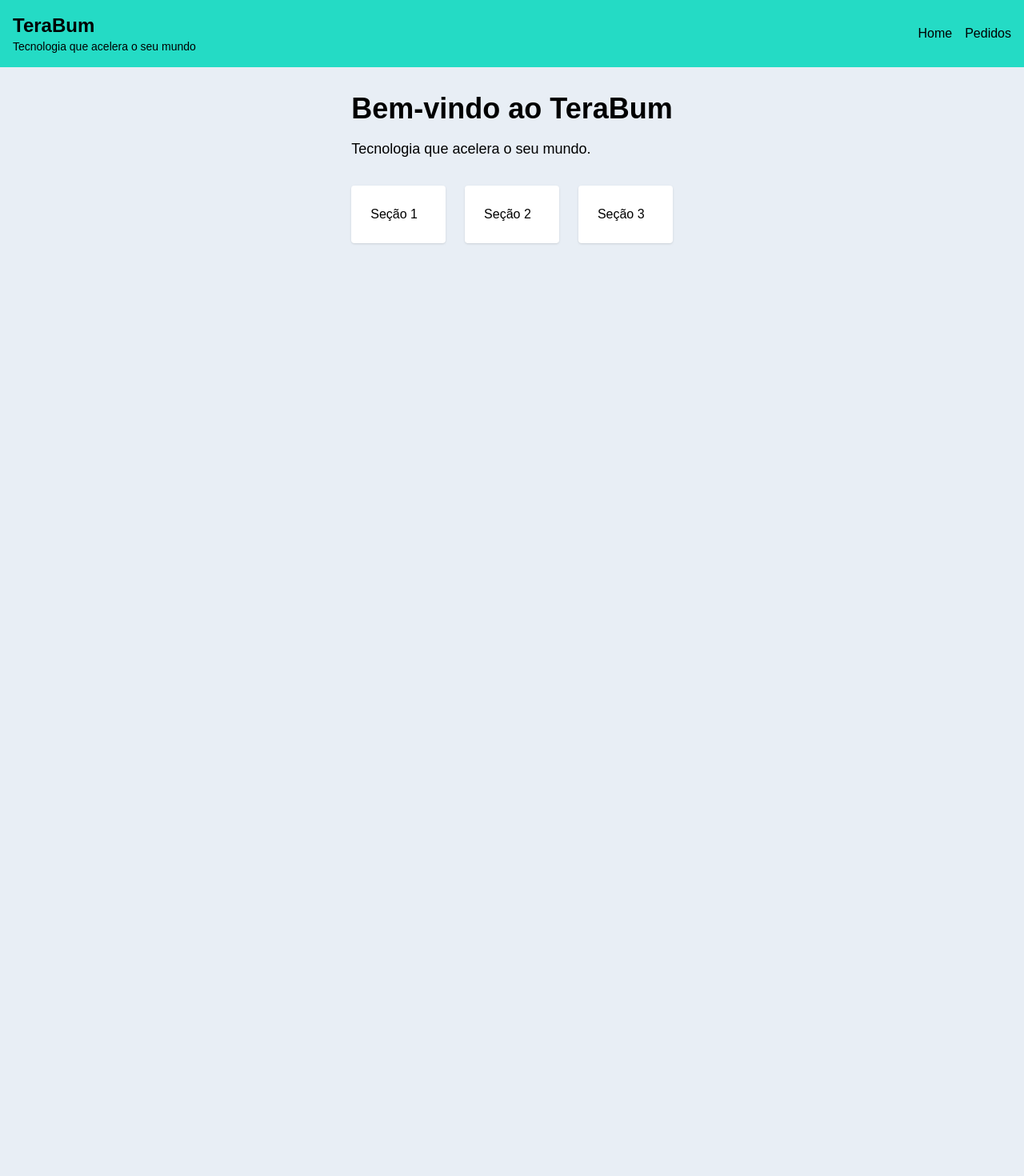
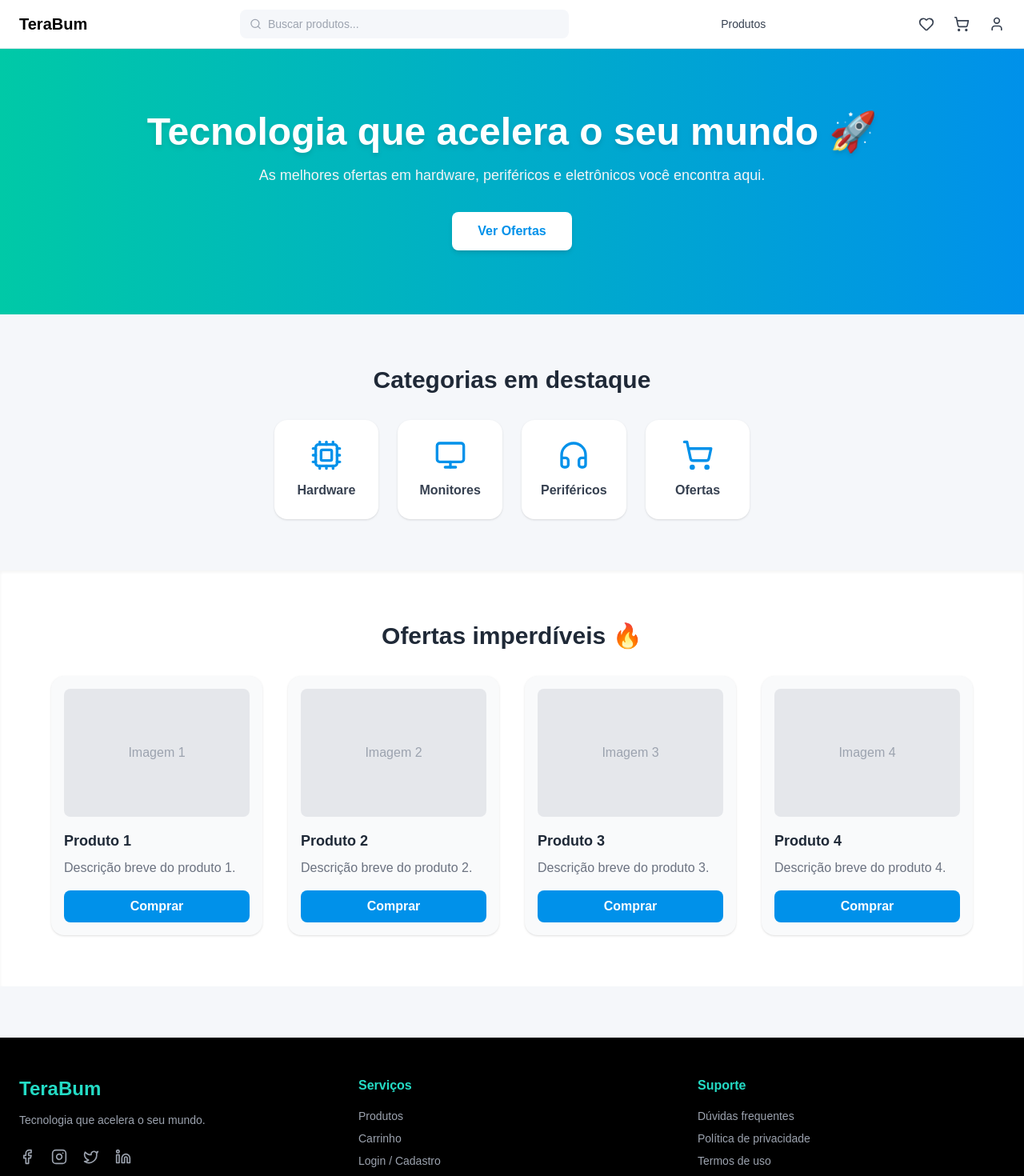
Before and after one commit to TeraBum/frontend-app, a React (Vite) app: page / in a window 1280 px wide. Shown: the top 1470 px of the page at 80% size. Before the commit the page ends 800 px from the top, so only its background shows below. Built offline with nearby package versions, Linux system fonts and the light colour scheme.

Commit message:
atualização-navbar-e-footer

```diff
--- a/package.json
+++ b/package.json
@@ -10,10 +10,11 @@
   },
   "dependencies": {
     "axios": "^1.13.1",
+    "lucide-react": "^0.548.0",
     "prop-types": "^15.8.1",
     "react": "^18.3.1",
     "react-dom": "^18.3.1",
-    "react-router-dom": "^7.9.4"
+    "react-router-dom": "^7.9.5"
   },
   "devDependencies": {
     "@types/prop-types": "^15.7.15",
--- /dev/null
+++ b/src/components/Footer.tsx
@@ -0,0 +1,102 @@
+import React from "react";
+import { Link } from "react-router-dom";
+import { Facebook, Instagram, Twitter, Linkedin } from "lucide-react";
+
+const Footer: React.FC = () => {
+  return (
+    <footer className="bg-[#000000] text-[#e8eef5] py-12 mt-16">
+      <div className="max-w-7xl mx-auto px-6 grid grid-cols-1 md:grid-cols-3 gap-10">
+        {/* LOGO + SLOGAN */}
+        <div>
+          <h2 className="text-2xl font-extrabold text-[#24dbc5]">TeraBum</h2>
+          <p className="text-sm text-gray-400 mt-3 leading-relaxed">
+            Tecnologia que acelera o seu mundo.
+          </p>
+
+          {/* REDES SOCIAIS */}
+          <div className="flex space-x-5 mt-6">
+            <a
+              href="#"
+              className="text-gray-400 hover:text-[#24dbc5] transition-colors"
+              title="Facebook"
+            >
+              <Facebook className="w-5 h-5" />
+            </a>
+            <a
+              href="#"
+              className="text-gray-400 hover:text-[#24dbc5] transition-colors"
+              title="Instagram"
+            >
+              <Instagram className="w-5 h-5" />
+            </a>
+            <a
+              href="#"
+              className="text-gray-400 hover:text-[#24dbc5] transition-colors"
+              title="Twitter"
+            >
+              <Twitter className="w-5 h-5" />
+            </a>
+            <a
+              href="#"
+              className="text-gray-400 hover:text-[#24dbc5] transition-colors"
+              title="LinkedIn"
+            >
+              <Linkedin className="w-5 h-5" />
+            </a>
+          </div>
+        </div>
+
+        {/* COLUNA: SERVIÇOS */}
+        <div>
+          <h3 className="text-[#24dbc5] font-semibold mb-4">Serviços</h3>
+          <ul className="space-y-2 text-sm text-gray-400">
+            <li>
+              <Link to="/products" className="hover:text-[#24dbc5] transition-colors">
+                Produtos
+              </Link>
+            </li>
+            <li>
+              <Link to="/cart" className="hover:text-[#24dbc5] transition-colors">
+                Carrinho
+              </Link>
+            </li>
+            <li>
+              <Link to="/login" className="hover:text-[#24dbc5] transition-colors">
+                Login / Cadastro
+              </Link>
+            </li>
+          </ul>
+        </div>
+
+        {/* COLUNA: SUPORTE */}
+        <div>
+          <h3 className="text-[#24dbc5] font-semibold mb-4">Suporte</h3>
+          <ul className="space-y-2 text-sm text-gray-400">
+            <li>
+              <a href="#" className="hover:text-[#24dbc5] transition-colors">
+                Dúvidas frequentes
+              </a>
+            </li>
+            <li>
+              <a href="#" className="hover:text-[#24dbc5] transition-colors">
+                Política de privacidade
+              </a>
+            </li>
+            <li>
+              <a href="#" className="hover:text-[#24dbc5] transition-colors">
+                Termos de uso
+              </a>
+            </li>
+          </ul>
+        </div>
+      </div>
+
+      {/* COPYRIGHT */}
+      <div className="border-t border-gray-800 mt-10 pt-6 text-center text-xs text-gray-500">
+        © {new Date().getFullYear()} TeraBum — Todos os direitos reservados.
+      </div>
+    </footer>
+  );
+};
+
+export default Footer;
--- a/src/components/Navbar.tsx
+++ b/src/components/Navbar.tsx
@@ -1,18 +1,71 @@
-import React from 'react';
-import { Link } from 'react-router-dom';
+import React from "react";
+import { Link, useNavigate } from "react-router-dom";
+import { ShoppingCart, User, Heart, Search } from "lucide-react";
 
 const Navbar: React.FC = () => {
+  const navigate = useNavigate();
+
   return (
-    <nav className="bg-primary text-black p-4 flex justify-between items-center">
-      <div>
-        <div className="text-2xl font-bold">TeraBum</div>
-        <div className="text-sm font-medium">Tecnologia que acelera o seu mundo</div>
+    <header className="bg-[#ffffff] border-b border-gray-200">
+      <div className="max-w-7xl mx-auto px-6 py-3 flex items-center justify-between">
+        {/* LOGO */}
+        <div
+          onClick={() => navigate("/")}
+          className="flex items-center cursor-pointer select-none"
+        >
+          <span className="text-xl font-extrabold text-[#000000]">TeraBum</span>
+        </div>
+
+        {/* CAMPO DE BUSCA */}
+        <div className="hidden md:flex items-center bg-[#f5f7fa] rounded-lg px-3 py-2 w-1/3">
+          <Search className="text-gray-400 w-4 h-4 mr-2" />
+          <input
+            type="text"
+            placeholder="Buscar produtos..."
+            className="bg-transparent outline-none text-sm text-gray-700 w-full"
+          />
+        </div>
+
+        {/* LINKS DO MENU */}
+        <nav className="hidden md:flex items-center space-x-8 text-sm font-medium">
+          <Link
+            to="/products"
+            className="text-gray-700 hover:text-[#24dbc5] transition-colors"
+          >
+            Produtos
+          </Link>
+        </nav>
+
+        {/* ÍCONES À DIREITA */}
+        <div className="flex items-center space-x-6 text-gray-700">
+          {/* Favoritos (ainda opcional) */}
+          <button
+            title="Favoritos"
+            className="hover:text-[#24dbc5] transition-colors"
+          >
+            <Heart className="w-5 h-5" />
+          </button>
+
+          {/* Carrinho */}
+          <button
+            title="Carrinho"
+            onClick={() => navigate("/cart")}
+            className="hover:text-[#24dbc5] transition-colors"
+          >
+            <ShoppingCart className="w-5 h-5" />
+          </button>
+
+          {/* Login / Registro */}
+          <button
+            title="Entrar ou Cadastrar"
+            onClick={() => navigate("/login")}
+            className="hover:text-[#24dbc5] transition-colors"
+          >
+            <User className="w-5 h-5" />
+          </button>
+        </div>
       </div>
-      <div className="space-x-4">
-        <Link to="/" className="hover:text-white">Home</Link>
-        <Link to="/orders" className="hover:text-white">Pedidos</Link>
-      </div>
-    </nav>
+    </header>
   );
 };
 
--- a/src/pages/Home.tsx
+++ b/src/pages/Home.tsx
@@ -1,21 +1,81 @@
-import React from 'react';
-import Navbar from '../components/Navbar';
+import React from "react";
+import Navbar from "../components/Navbar";
+import Footer from "../components/Footer";
+import { ShoppingCart, Cpu, Monitor, Headphones } from "lucide-react";
 
 const Home: React.FC = () => {
   return (
-    <div className="flex flex-col min-h-screen bg-secondary">
+    <div className="flex flex-col min-h-screen bg-[#f5f7fa]">
       <Navbar />
-      <main className="p-8 max-w-5xl mx-auto">
-        <h1 className="text-4xl font-bold mb-4 text-black">Bem-vindo ao TeraBum</h1>
-        <p className="text-black text-lg mb-8">Tecnologia que acelera o seu mundo.</p>
 
-        {/* Seções do Figma podem ser adicionadas aqui */}
-        <section className="grid grid-cols-1 md:grid-cols-2 lg:grid-cols-3 gap-6">
-          <div className="bg-white p-6 rounded shadow">Seção 1</div>
-          <div className="bg-white p-6 rounded shadow">Seção 2</div>
-          <div className="bg-white p-6 rounded shadow">Seção 3</div>
-        </section>
-      </main>
+      {/* Hero Banner */}
+      <section className="relative bg-gradient-to-r from-[#00C9A7] to-[#0091EA] text-white py-20 px-8">
+        <div className="max-w-6xl mx-auto text-center">
+          <h1 className="text-5xl font-extrabold mb-4 drop-shadow-md">
+            Tecnologia que acelera o seu mundo 🚀
+          </h1>
+          <p className="text-lg text-gray-100 mb-8">
+            As melhores ofertas em hardware, periféricos e eletrônicos você encontra aqui.
+          </p>
+          <button className="bg-white text-[#0091EA] font-semibold px-8 py-3 rounded-lg hover:bg-gray-100 transition-all shadow-md">
+            Ver Ofertas
+          </button>
+        </div>
+      </section>
+
+      {/* Categorias */}
+      <section className="py-16 px-8 max-w-6xl mx-auto">
+        <h2 className="text-3xl font-bold text-gray-800 mb-8 text-center">
+          Categorias em destaque
+        </h2>
+        <div className="grid grid-cols-2 md:grid-cols-4 gap-6">
+          {[
+            { icon: <Cpu size={40} />, label: "Hardware" },
+            { icon: <Monitor size={40} />, label: "Monitores" },
+            { icon: <Headphones size={40} />, label: "Periféricos" },
+            { icon: <ShoppingCart size={40} />, label: "Ofertas" },
+          ].map((item, i) => (
+            <div
+              key={i}
+              className="bg-white rounded-2xl shadow hover:shadow-lg p-6 flex flex-col items-center text-center transition-all hover:-translate-y-1"
+            >
+              <div className="text-[#0091EA] mb-3">{item.icon}</div>
+              <p className="text-gray-700 font-semibold">{item.label}</p>
+            </div>
+          ))}
+        </div>
+      </section>
+
+      {/* Produtos em destaque */}
+      <section className="bg-white py-16 px-8 shadow-inner">
+        <div className="max-w-6xl mx-auto">
+          <h2 className="text-3xl font-bold text-gray-800 mb-8 text-center">
+            Ofertas imperdíveis 🔥
+          </h2>
+          <div className="grid grid-cols-1 sm:grid-cols-2 lg:grid-cols-4 gap-8">
+            {[1, 2, 3, 4].map((n) => (
+              <div
+                key={n}
+                className="bg-[#f9fafb] rounded-2xl p-4 shadow hover:shadow-lg transition-all hover:-translate-y-1"
+              >
+                <div className="h-40 bg-gray-200 rounded-lg mb-4 flex items-center justify-center">
+                  <span className="text-gray-400">Imagem {n}</span>
+                </div>
+                <h3 className="text-lg font-semibold text-gray-800 mb-2">
+                  Produto {n}
+                </h3>
+                <p className="text-gray-500 mb-4">Descrição breve do produto {n}.</p>
+                <button className="w-full bg-[#0091EA] text-white font-semibold py-2 rounded-lg hover:bg-[#007ACC] transition-all">
+                  Comprar
+                </button>
+              </div>
+            ))}
+          </div>
+        </div>
+      </section>
+
+      {/* Rodapé */}
+      <Footer />
     </div>
   );
 };
```
Also changed, not shown: 1 other file (tests, documents, lock files or other folders).
